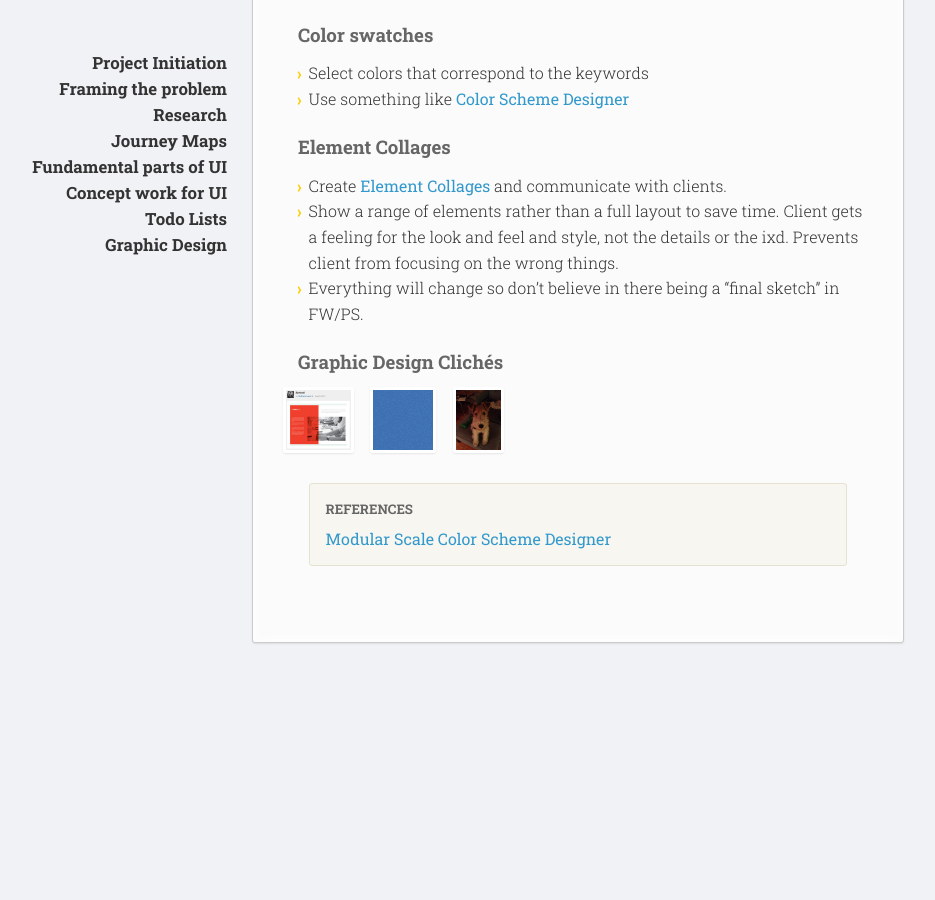
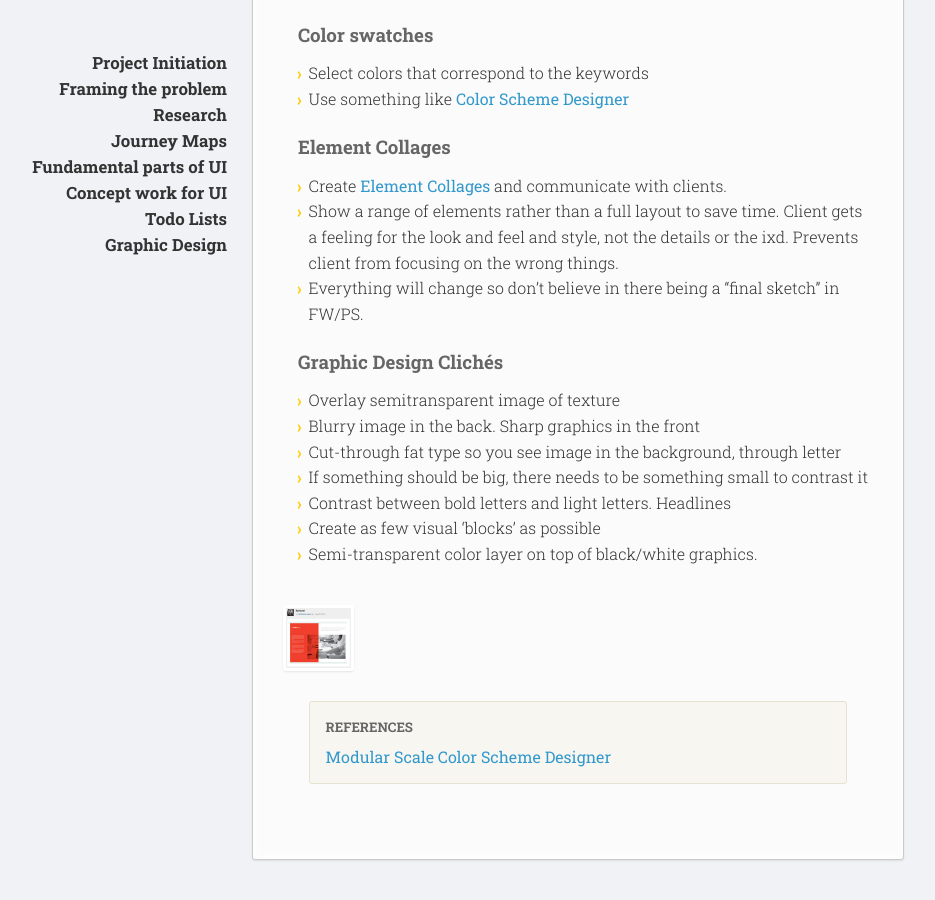
Before and after one commit to Magnus-G/Process, a Jekyll site: the page built from index.md, in a window 1280 px wide and 900 px high, scrolled down 6800 px. Shown: the whole window, without its empty margins (63-998 px from the left). Built offline with Jekyll 4.4.1, drawn with Linux system fonts in a browser that asks for light colours; nearby versions of some CDN libraries; Markdown is read by kramdown in place of the engine named in the settings; before the commit the page ends 7483 px from its top, so only the background shows below that.

Commit message:
Update index.md

```diff
--- a/index.md
+++ b/index.md
@@ -248,11 +248,18 @@ Graphic Design
 * Everything will change so don't believe in there being a "final sketch" in FW/PS.
 
 ### Graphic Design Clichés
+* Overlay semitransparent image of texture
+* Blurry image in the back. Sharp graphics in the front
+* Cut-through fat type so you see image in the background, through letter
+* If something should be big, there needs to be something small to contrast it
+* Contrast between bold letters and light letters. Headlines
+* Create as few visual 'blocks' as possible
+* Semi-transparent color layer on top of black/white graphics.
 <div class="img-examples">
-        <a class="popup" href="../images/1.png"><img src="../images/1.png" alt=""></a>
-        <a class="popup" href="../images/background.png"><img src="../images/background.png" alt=""></a>
-        <a class="popup" href="../images/1.png"><img src="../images/2.jpg" alt=""></a>
-      </div>
+  <a class="popup" href="../images/1.png">
+    <img src="../images/1.png" alt="">
+  </a>
+</div>
 
 <div class="ref">
 <h5>References</h5>
```
